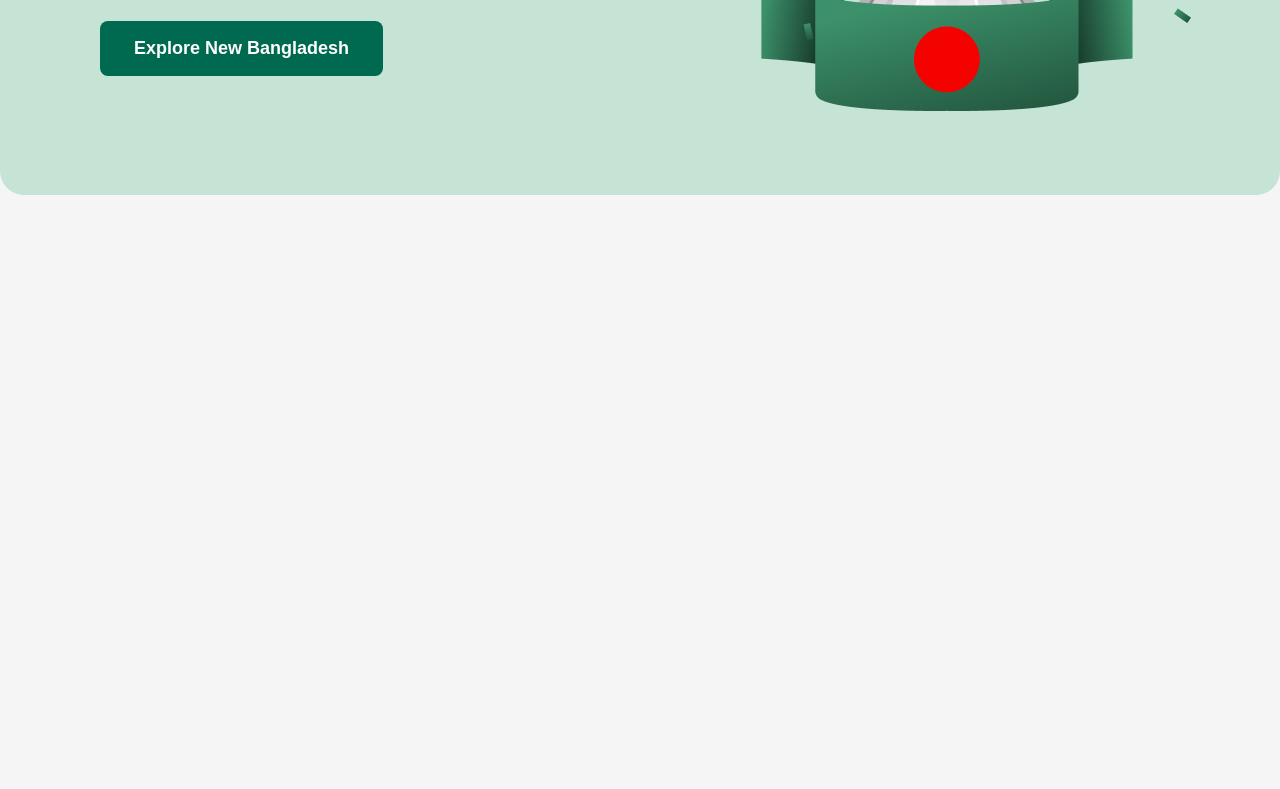
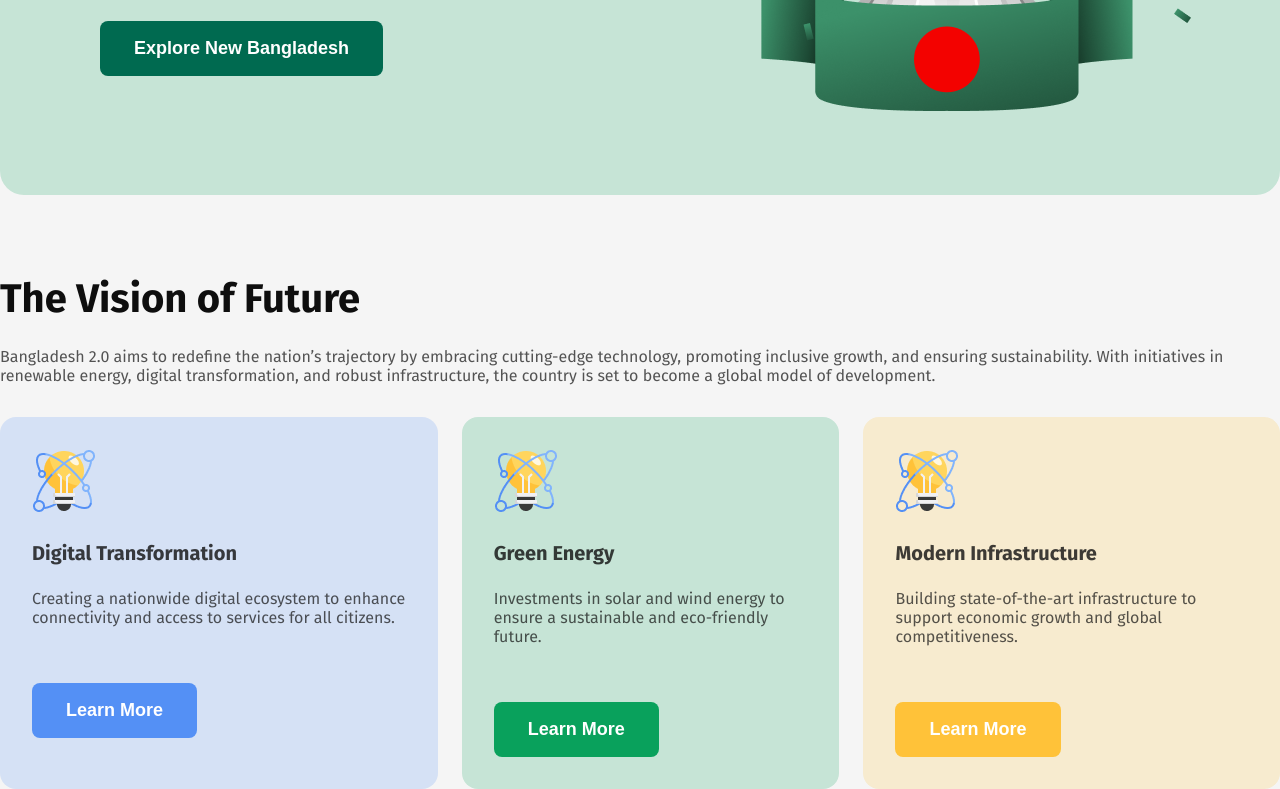
Before and after one commit to mridularodoshi/New-Bangladesh, a plain HTML site: page index.html in a window 1280 px wide. Shown: the part 369-1158 px from the top of the page. Before the commit the page ends 800 px from the top, so only its background shows below. Drawn offline with Linux system fonts and the light colour scheme.

Commit message:
the vision of future section added

```diff
--- a/index.html
+++ b/index.html
@@ -31,6 +31,33 @@
     <!--banner ends here-->
 
     <main>
+        <!--vision section starts here-->
+        <section class="vision">
+            <h3 class="section-title">The Vision of Future</h3>
+            <p class="section-descrip">Bangladesh 2.0 aims to redefine the nation’s trajectory by embracing cutting-edge technology, promoting inclusive growth, and ensuring sustainability. With initiatives in renewable energy, digital transformation, and robust infrastructure, the country is set to become a global model of development.</p>
+
+            <div class="vision-cards display-flex">
+                <div class="vision-card" style="background-color: rgba(84, 144, 245, 0.2);">
+                    <img src="assets/card-icon.png" alt="">
+                    <h4 class="card-title">Digital Transformation</h4>
+                    <p class="section-descrip">Creating a nationwide digital ecosystem to enhance connectivity and access to services for all citizens.</p>
+                    <button class="btn-primary"  style="background-color: rgb(84, 144, 245);">Learn More</button>
+                </div>
+                <div class="vision-card" style="background-color: rgb(198, 228, 214);">
+                    <img src="assets/card-icon.png" alt="">
+                    <h4 class="card-title">Green Energy</h4>
+                    <p class="section-descrip">Investments in solar and wind energy to ensure a sustainable and eco-friendly future.</p>
+                    <button class="btn-primary"  style="background-color: rgb(9, 161, 92);">Learn More</button>
+                </div>
+                <div class="vision-card" style="background-color: rgb(247, 235, 207);">
+                    <img src="assets/card-icon.png" alt="">
+                    <h4 class="card-title">Modern Infrastructure</h4>
+                    <p class="section-descrip">Building state-of-the-art infrastructure to support economic growth and global competitiveness.</p>
+                    <button class="btn-primary" style="background-color: rgb(255, 194, 57);">Learn More</button>
+                </div>
+            </div>
+        </section>
+        <!--vision section ends here-->
 
     </main>
     <footer>
--- a/styles/style.css
+++ b/styles/style.css
@@ -36,6 +36,20 @@ body {
 
 }
 
+.section-title {
+    color: rgb(14, 14, 14);
+    font-size: 40px;
+    font-weight: 700;
+}
+
+.section-descrip {
+    color: rgba(14, 14, 14, 0.7);
+    font-size: 16px;
+    font-weight: 400;
+    margin-top: 24px;
+    margin-bottom: 32px;
+}
+
 /* banner styles */
 header {
     max-width: 1280px;
@@ -64,9 +78,41 @@ header {
     margin-top: 16px;
     line-height: 67px;
 }
-.banner-content{
+
+.banner-content {
     width: 622px;
 }
-.banner-dp{
-   max-width: 43%;
+
+.banner-dp {
+    max-width: 43%;
 }
+
+/* main styles */
+main {
+    max-width: 1280px;
+    margin: 0 auto;
+}
+
+main>section {
+    margin-top: 80px;
+}
+
+/* vision styles */
+.vision-cards {
+    justify-content: space-between;
+    gap: 24px;
+}
+
+.vision-card {
+    padding: 32px;
+    box-sizing: border-box;
+    border-radius: 16px;
+}
+
+.card-title {
+    color: rgba(14, 14, 14, 0.8);
+    font-size: 20px;
+    font-weight: 700;
+    margin-top: 24px;
+
+}
```
